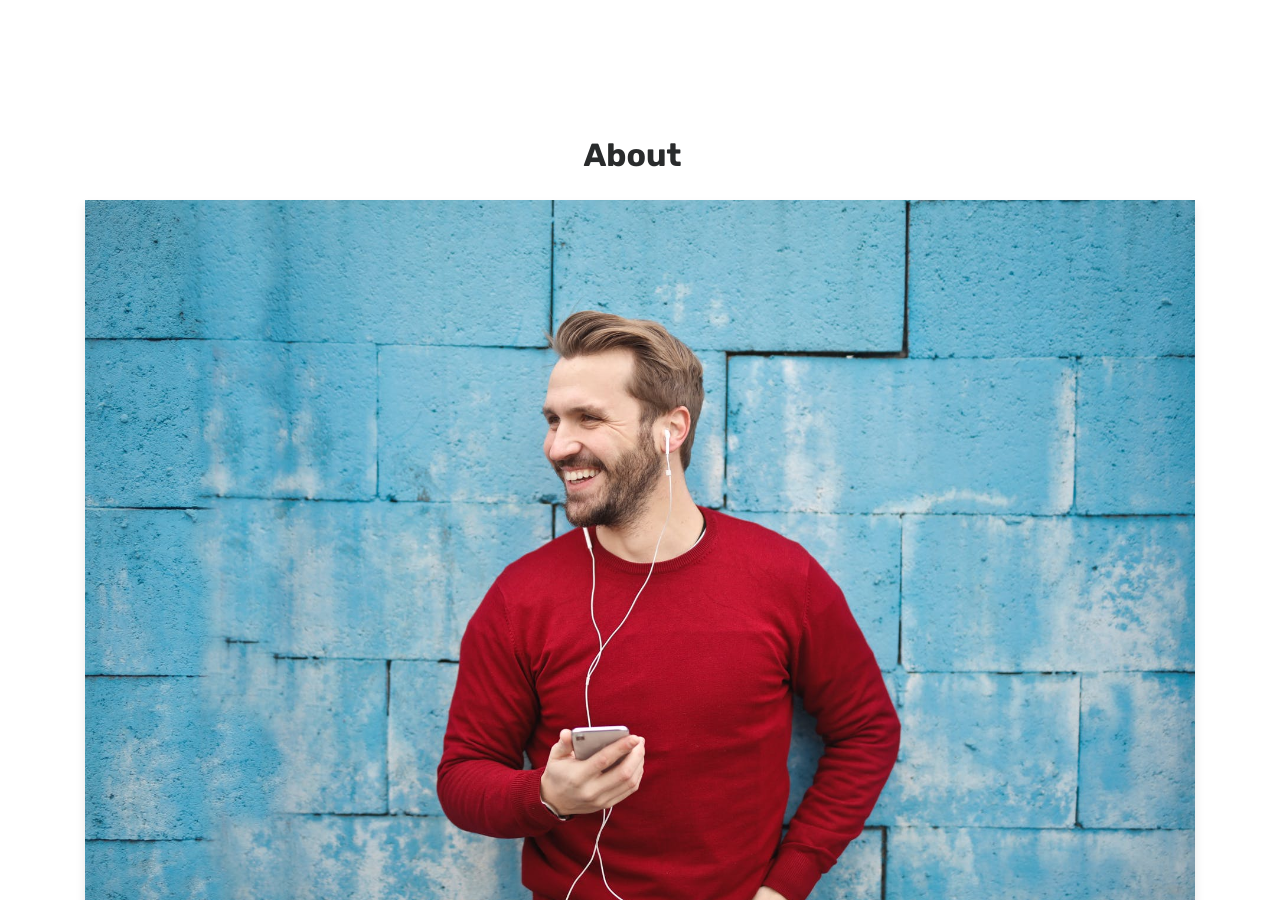
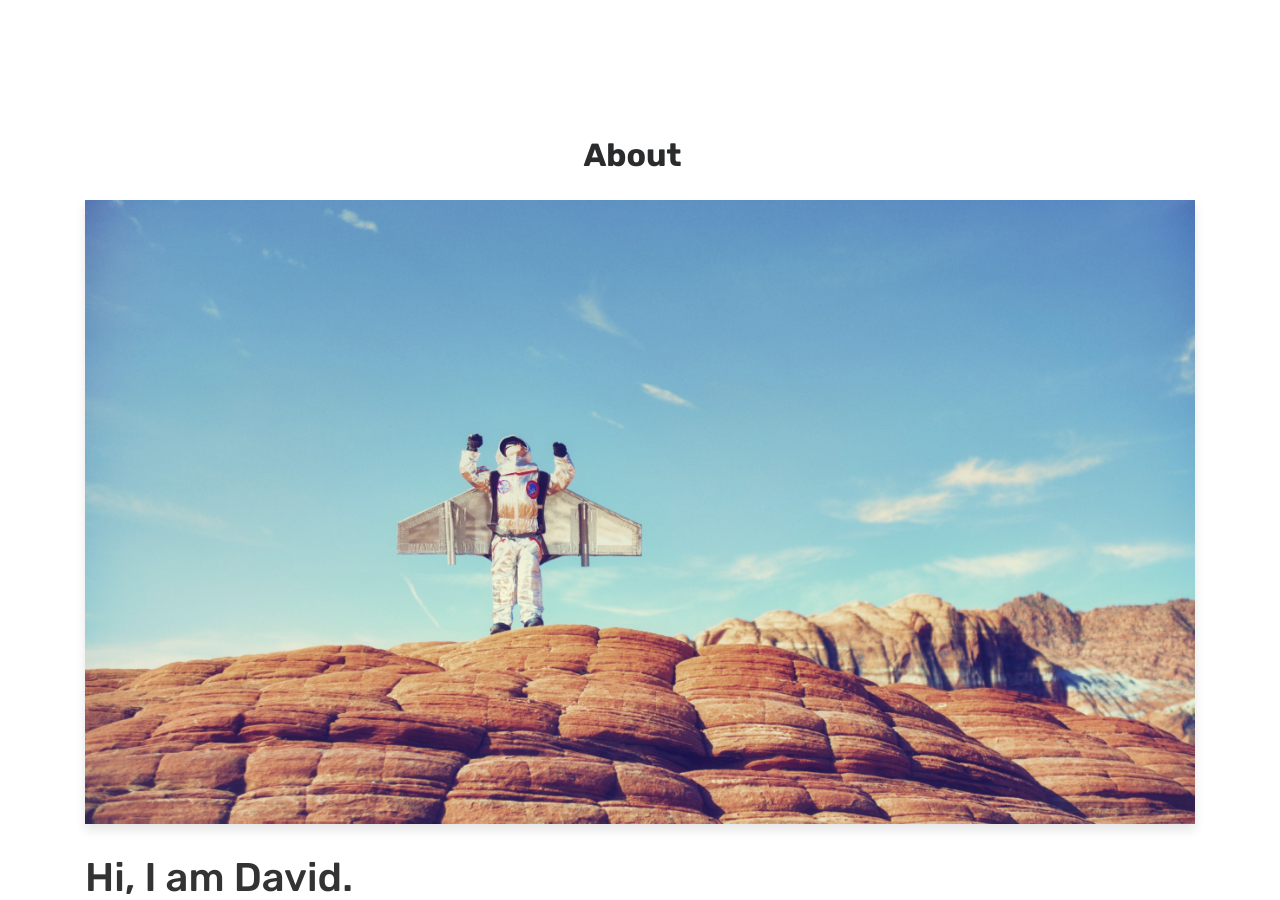
Before and after one commit to clijda/clijda.github.io, a Jekyll site: the page built from about.html, in a window 1280 px wide and 900 px high. Built offline with Jekyll 4.4.1, drawn with Linux system fonts in a browser that asks for light colours; nearby versions of some CDN libraries.

Commit message:
Update about.html
david pic

```diff
--- a/about.html
+++ b/about.html
@@ -3,7 +3,7 @@ layout: page
 title: About
 ---
 
-<img src="/assets/images/john.jpg" alt="A picture of John.">
+<img src="/assets/images/David.jpg" alt="A picture of John.">
   <br><br>
   <h1>Hi, I am <span>David.</span></h1>
 <p><span style="font-size:20pt;">Data Scientist</span></p>
```
